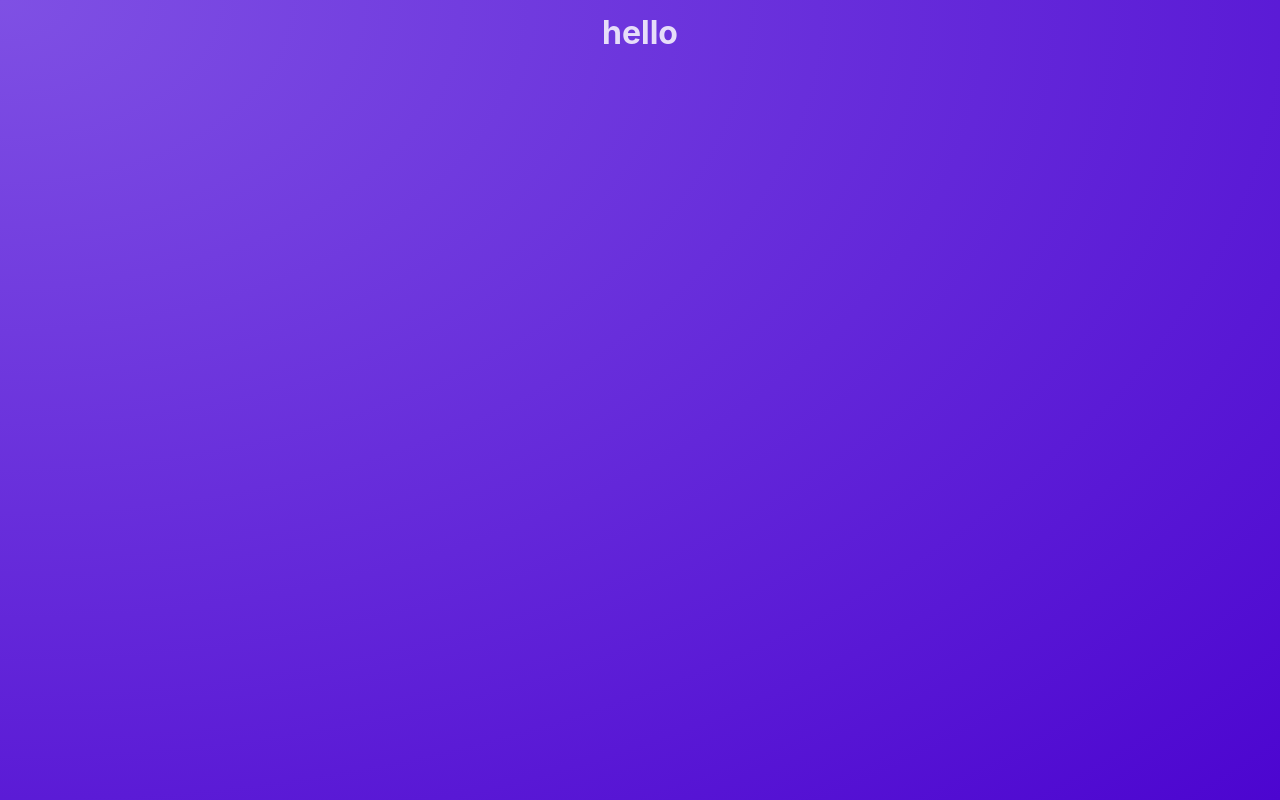
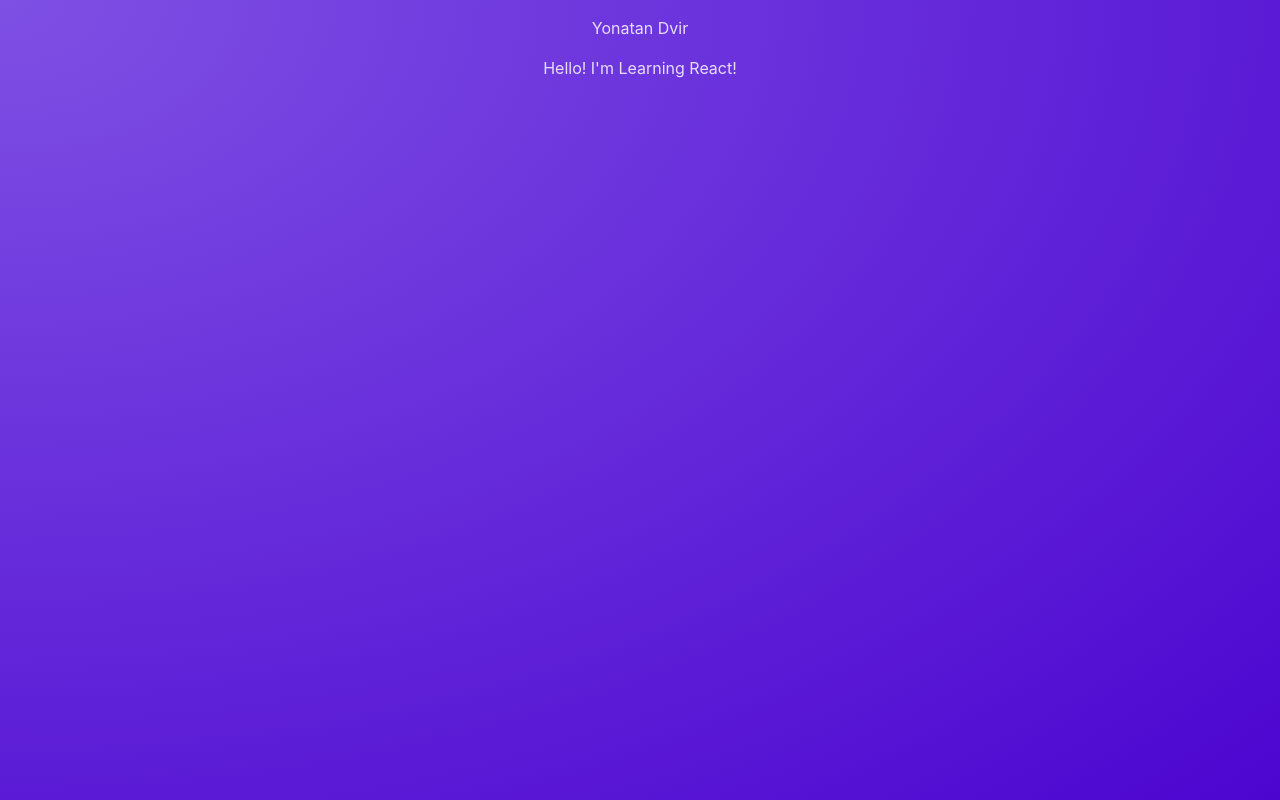
Before and after one commit to yonatan-dvir/react-tweeter, a React (Vite) app: page / in a window 1280 px wide. Built offline with nearby package versions, Linux system fonts and the light colour scheme.

Commit message:
Created the Post component

```diff
--- a/src/App.jsx
+++ b/src/App.jsx
@@ -1,5 +1,11 @@
+import Post from "./components/Post";
+
 function App() {
-  return <h1>hello</h1>;
+  return (
+    <main>
+      <Post name="Yonatan Dvir" body="Hello! I'm Learning React!" />
+    </main>
+  );
 }
 
 export default App;
--- /dev/null
+++ b/src/components/Post.jsx
@@ -0,0 +1,10 @@
+function Post(props) {
+  return (
+    <div>
+      <p>{props.name}</p>
+      <p>{props.body}</p>
+    </div>
+  );
+}
+
+export default Post;
```
